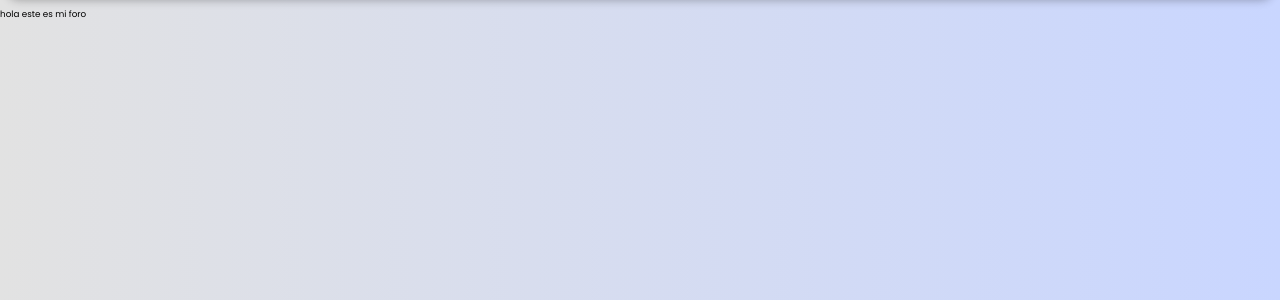
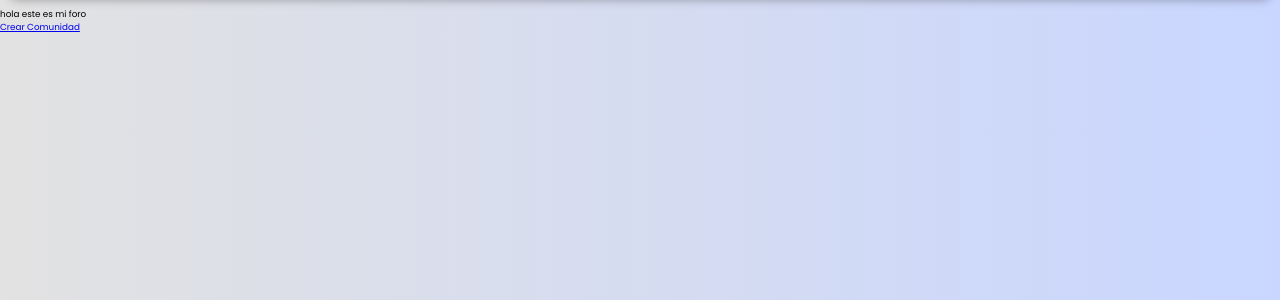
Before and after one commit to Samue2408/ProyectoMovilidad, a Flask app: page /foro in a window 1280 px wide. Shown: the part 65-365 px from the top of the page. Run offline with Flask 3, Linux system fonts and the light colour scheme; the visitor is signed in with stand-in values (Sample User, id 1).

Commit message:
intento de agregar comunidad

```diff
--- a/BackEnd/app.py
+++ b/BackEnd/app.py
@@ -11,6 +11,7 @@ from api.Routes import ruta_route
 from api.Alerts import ruta_alerts
 from api.Rutp_Bkway import ruta_RutpBkway
 
+
 app.register_blueprint(ruta_user, url_prefix="/api")
 app.register_blueprint(ruta_community, url_prefix="/api")
 app.register_blueprint(ruta_publications, url_prefix="/api")
@@ -21,59 +22,111 @@ app.register_blueprint(ruta_bikeways, url_prefix="/api")
 app.register_blueprint(ruta_alerts, url_prefix="/api")
 app.register_blueprint(ruta_RutpBkway, url_prefix="/api")
 
+
 @app.route("/")
 def index():
-    if 'email' in session:
-        return redirect(url_for('principal'))
+    if "email" in session:
+        return redirect(url_for("principal"))
     else:
-        return redirect(url_for('login'))
+        return redirect(url_for("login"))
+
 
 @app.route("/mapa")
 def mapa():
-    if 'email' in session:
-        return render_template('mapa.html', Email= session['email'])
+    if "email" in session:
+        return render_template("mapa.html", Email=session["email"])
     else:
-        return redirect(url_for('login'))
+        return redirect(url_for("login"))
+
 
 @app.route("/foro")
 def comunidad():
-    if 'email' in session:
-        return render_template('foro.html', Email= session['email'])
+    if "email" in session:
+        return render_template("foro.html", Email=session["email"])
     else:
-        return redirect(url_for('login'))
+        return redirect(url_for("login"))
 
 
 @app.route("/ciclorutas")
 def cicloruta():
-    if 'email' in session:
-        return render_template('ciclorutas.html', Email= session['email'])
+    if "email" in session:
+        return render_template("ciclorutas.html", Email=session["email"])
     else:
-        return redirect(url_for('login'))
+        return redirect(url_for("login"))
+
 
 @app.route("/login")
 def login():
-    return render_template('login.html')
+    return render_template("login.html")
+
 
 @app.route("/principal")
 def principal():
-    if 'email' in session:
-        return render_template('index.html', Email= session['email'])
+    if "email" in session:
+        return render_template("index.html", Email=session["email"])
     else:
-        return redirect(url_for('login'))
+        return redirect(url_for("login"))
+
 
 @app.route("/logout")
 def logout():
     session.clear()
-    return redirect(url_for('login'))
+    return redirect(url_for("login"))
 
 
 def pagina_no_encontrada(error):
-    return render_template('404.html'), 404
+    return render_template("404.html"), 404
+
 
 @app.route("/prueba")
 def prueba():
-    return render_template('act_info.html', User=session, Email = session['email'])
+    return render_template("act_info.html", User=session, Email=session["email"])
+
+
+@app.route("/comunidad/<int:id>")
+def comunidad_especifica(id):
+    comunidad = ruta_community.Community.query.get(id)
+    if comunidad:
+        # Obtén las publicaciones de esta comunidad
+        publicaciones = ruta_publications.query.filter_by(id_com=id).all()
+        return render_template(
+            "comunidad.html", comunidad=comunidad, publicaciones=publicaciones
+        )
+    else:
+        return render_template("404.html"), 404
+
+
+@app.route("/crear_comunidad", methods=["GET", "POST"])
+def crear_comunidad():
+    if "email" not in session:
+        return redirect(url_for("login"))
+
+    if request.method == "POST":
+        try:
+            # Obtiene el nombre de la comunidad del formulario
+            nombre_comunidad = request.form["nombre"]
+
+            # Crea una nueva instancia de la clase Community
+            nueva_comunidad = ruta_community(name=nombre_comunidad)
+
+            # Agrega la nueva comunidad a la sesión de la base de datos
+            db.session.add(nueva_comunidad)
+
+            # Guarda los cambios en la base de datos
+            db.session.commit()
+
+            # Redirige a la página de la comunidad recién creada
+            return redirect(url_for("comunidad_especifica", id=nueva_comunidad.id_com))
+
+        except Exception as e:
+            # Manejo de errores: imprime el error y revierte cualquier cambio en la base de datos
+            print("Error al crear comunidad:", str(e))
+            db.session.rollback()
+
+    # Si el método de la solicitud es GET o si hay un error al crear la comunidad, muestra el formulario
+    return render_template("crear_comunidad.html", Email=session["email"])
+
 
 if __name__ == "__main__":
-    app.register_error_handler(404,pagina_no_encontrada)
-    app.run(debug=True, port=5000, host='0.0.0.0')
+    app.register_error_handler(404, pagina_no_encontrada)
+    app.run(debug=True, port=5000, host="0.0.0.0")
--- a/BackEnd/config/templates/foro.html
+++ b/BackEnd/config/templates/foro.html
@@ -1,16 +1,22 @@
-{% extends './layout.html' %}
+{% extends './layout.html' %} {% block title %}Comunidad{% endblock %} {% block
+styles %}
+<link
+  rel="stylesheet"
+  href="{{ url_for('static', filename='css/style_foro.css') }}"
+/>
 
-{% block title %}Comunidad{% endblock %}
-
-{% block styles %}
-  <link
-    rel="stylesheet"
-    href="{{ url_for('static', filename='css/style_foro.css') }}"
-  />
-
+{% endblock %} {% block body %}
+<p>hola este es mi foro</p>
+<a href="{{ url_for('crear_comunidad') }}" class="btn btn-primary"
+  >Crear Comunidad</a
+>
+<ul>
+  {% for comunidad in comunidades %}
+  <li>
+    <a href="{{ url_for('comunidad_especifica', id=comunidad.id_com) }}"
+      >{{ comunidad.name }}</a
+    >
+  </li>
+  {% endfor %}
+</ul>
 {% endblock %}
-
-
-{% block body %}
-  <p>hola este es mi foro</p>
-{% endblock %}
```
Also changed, not shown: BackEnd/config/templates/comunidad.html (added, +9 -0 lines), BackEnd/config/templates/crear_comunidad.html (added, +9 -0 lines).
